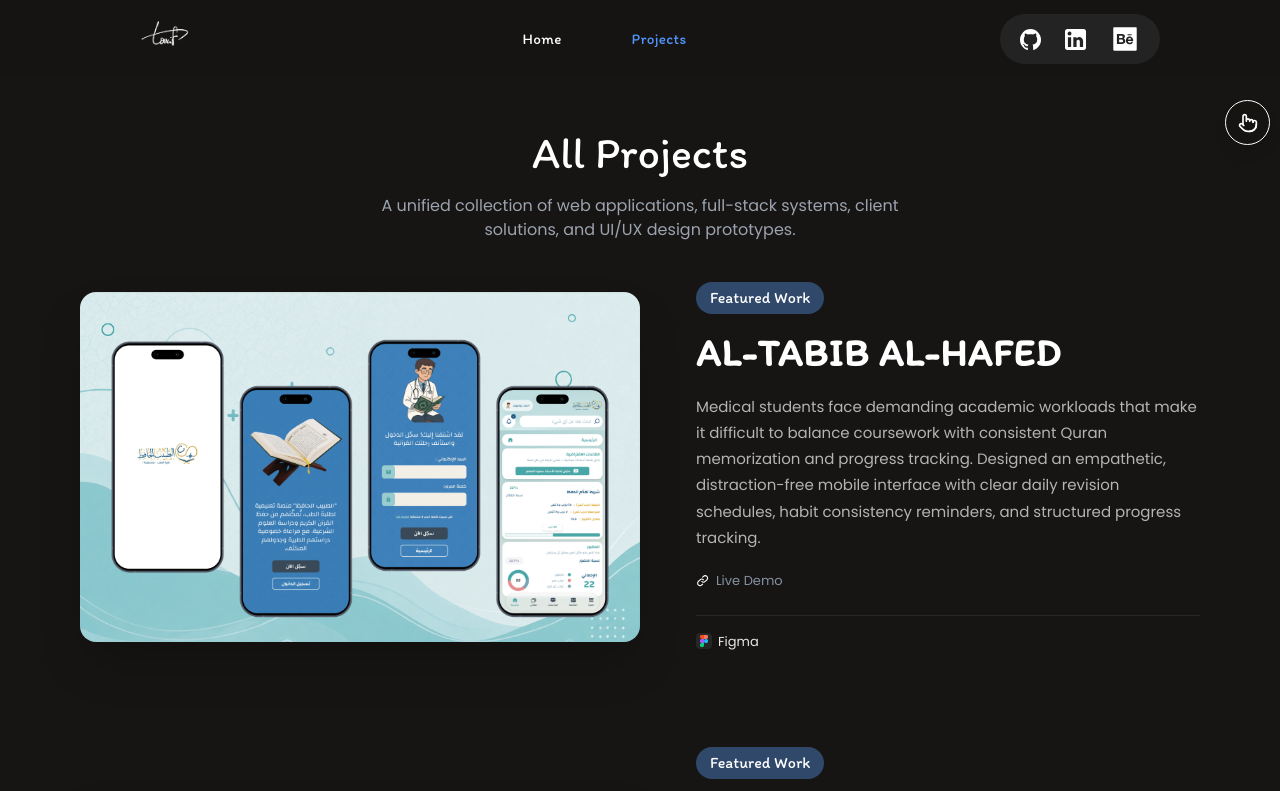
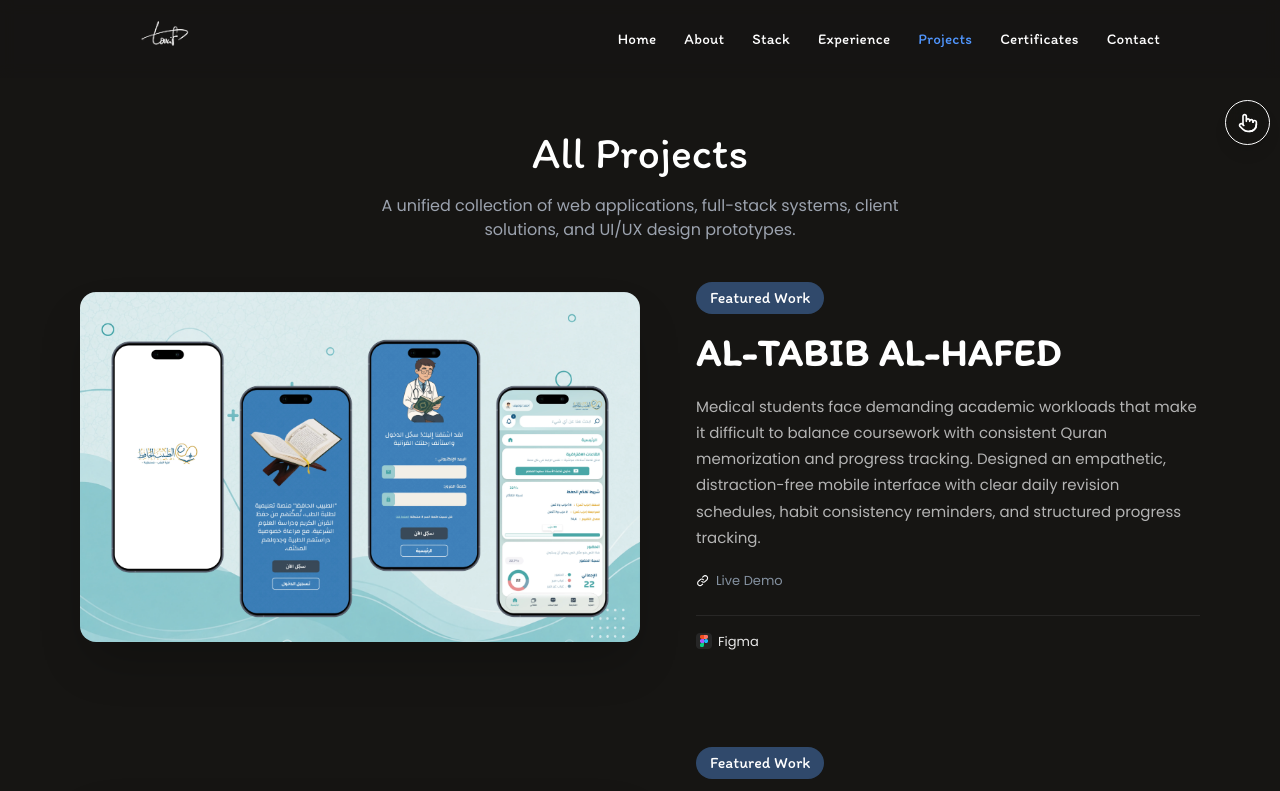
Before and after one commit to lo-ucif/lo__ucif-portfolio, a React (Vite) app: page /projects in a window 1280 px wide. Shown: the top 791 px of the page. Built offline with nearby package versions, Linux system fonts and the light colour scheme; a web font is replaced by a local one.

Commit message:
feat: add application layout, navigation components, and scroll-to-top handler

```diff
--- a/src/components/layout/AppLayout.tsx
+++ b/src/components/layout/AppLayout.tsx
@@ -7,8 +7,25 @@ import { SiteHeader } from "./SiteHeader";
 import { StatusBadgeProvider } from "../../contexts/StatusBadgeProvider";
 
 const navLinks = [
-  { label: "Home", href: "/" },
-  { label: "Projects", href: "/projects" },
+  { label: "Home", href: "/#home", id: "home" },
+  { label: "About Me", href: "/#about", id: "about" },
+  { label: "Tech Stack", href: "/#stack", id: "stack" },
+  { label: "Experience", href: "/#experience", id: "experience" },
+  {
+    label: "A Selection of My Recent Work",
+    href: "/#projects",
+    id: "projects",
+  },
+  {
+    label: "Certificates & Achievements",
+    href: "/#certificates",
+    id: "certificates",
+  },
+  {
+    label: "Let's Build Something Together.",
+    href: "/#contact",
+    id: "contact",
+  },
 ];
 
 export function AppLayout() {
--- a/src/components/layout/MobileNav.tsx
+++ b/src/components/layout/MobileNav.tsx
@@ -1,19 +1,35 @@
 import { motion } from "framer-motion";
-import { Link } from "react-router-dom";
-import { BehanceIcon, GithubIcon, LinkedinIcon } from "../../constants/Icon";
+import { useLocation, useNavigate } from "react-router-dom";
+import { BehanceIcon, GithubIcon, LinkedinIcon, WhatsAppIcon } from "../../constants/Icon";
 import { StatusBadge } from "../StatusBadge";
-import { WhatsAppIcon } from "../../constants/Icon";
 
 type MobileNavProps = {
   isOpen: boolean;
   onLinkClick: () => void;
   menuRef: React.RefObject<HTMLDivElement | null>;
-  links?: Array<{ label: string; href: string }>;
+  links?: Array<{ label: string; href: string; id?: string }>;
 };
 
 const defaultLinks = [
-  { label: "Home", href: "/" },
-  { label: "Projects", href: "/projects" },
+  { label: "Home", href: "/#home", id: "home" },
+  { label: "About Me", href: "/#about", id: "about" },
+  { label: "Tech Stack", href: "/#stack", id: "stack" },
+  { label: "Experience", href: "/#experience", id: "experience" },
+  {
+    label: "A Selection of My Recent Work",
+    href: "/#projects",
+    id: "projects",
+  },
+  {
+    label: "Certificates & Achievements",
+    href: "/#certificates",
+    id: "certificates",
+  },
+  {
+    label: "Let's Build Something Together.",
+    href: "/#contact",
+    id: "contact",
+  },
 ];
 
 export function MobileNav({
@@ -22,9 +38,35 @@ export function MobileNav({
   menuRef,
   links = defaultLinks,
 }: MobileNavProps) {
+  const location = useLocation();
+  const navigate = useNavigate();
+
+  const handleLinkClick = (link: { label: string; href: string; id?: string }) => {
+    onLinkClick();
+    const id = link.id;
+    if (!id) return;
+
+    if (location.pathname === "/") {
+      if (id === "home") {
+        window.scrollTo({ top: 0, behavior: "smooth" });
+      } else {
+        const el = document.getElementById(id);
+        if (el) {
+          el.scrollIntoView({ behavior: "smooth" });
+        }
+      }
+    } else {
+      if (id === "home") {
+        navigate("/");
+      } else {
+        navigate(`/#${id}`);
+      }
+    }
+  };
+
   return (
     <motion.div
-      className="fixed left-0 right-0 top-14 z-30 flex flex-col items-center justify-center gap-4 rounded-[20px] bg-[#161513]/40 p-2.5 backdrop-blur"
+      className="fixed left-0 right-0 top-14 z-30 flex flex-col items-center justify-center gap-4 rounded-[20px] bg-[#161513]/95 p-5 backdrop-blur border-b border-white/10 shadow-2xl"
       aria-hidden={!isOpen}
       ref={menuRef}
       initial={false}
@@ -36,23 +78,29 @@ export function MobileNav({
       transition={{ duration: 0.28, ease: "easeOut" }}
     >
       <StatusBadge />
-      <nav className=" flex flex-col items-center gap-5 font-['Itim'] text-[15px] tracking-[0.3px] text-white">
+      <nav className="flex flex-col items-center gap-4 font-['Itim'] text-[15px] tracking-[0.3px] text-white text-center">
         {links.map((link) => (
           <motion.div
-            key={link.href}
-            whileHover={{ color: "#5197ff" }}
-            whileTap={{ color: "#5197ff" }}
+            key={link.label}
+            whileHover={{ scale: 1.05, color: "#5197ff" }}
+            whileTap={{ scale: 0.95 }}
             transition={{ duration: 0.2 }}
-            style={{ color: "#ffffff" }}
             className="transition-colors"
           >
-            <Link className="block" to={link.href} onClick={onLinkClick}>
+            <a
+              className="block cursor-pointer py-1"
+              href={link.href}
+              onClick={(e) => {
+                e.preventDefault();
+                handleLinkClick(link);
+              }}
+            >
               {link.label}
-            </Link>
+            </a>
           </motion.div>
         ))}
       </nav>
-      <div className="flex flex-row gap-6 items-center justify-center rounded-[30px]  px-5 py-2.5">
+      <div className="flex flex-row gap-6 items-center justify-center rounded-[30px] px-5 py-2">
         <motion.a
           href="https://github.com/lo-ucif"
           target="_blank"
--- a/src/components/layout/SiteHeader.tsx
+++ b/src/components/layout/SiteHeader.tsx
@@ -1,7 +1,7 @@
 import logo from "../../assets/8.webp";
-import { Link } from "react-router-dom";
+import { Link, useLocation, useNavigate } from "react-router-dom";
 import { motion } from "framer-motion";
-import { BehanceIcon, GithubIcon, LinkedinIcon } from "../../constants/Icon";
+import { useEffect, useState } from "react";
 
 type SiteHeaderProps = {
   activeSection: string;
@@ -10,27 +10,117 @@ type SiteHeaderProps = {
   menuButtonRef: React.RefObject<HTMLButtonElement | null>;
 };
 
+export const navItems = [
+  { label: "Home", shortLabel: "Home", id: "home" },
+  { label: "About Me", shortLabel: "About", id: "about" },
+  { label: "Tech Stack", shortLabel: "Stack", id: "stack" },
+  { label: "Experience", shortLabel: "Experience", id: "experience" },
+  {
+    label: "A Selection of My Recent Work",
+    shortLabel: "Projects",
+    id: "projects",
+  },
+  {
+    label: "Certificates & Achievements",
+    shortLabel: "Certificates",
+    id: "certificates",
+  },
+  {
+    label: "Let's Build Something Together.",
+    shortLabel: "Contact",
+    id: "contact",
+  },
+];
+
 export function SiteHeader({
-  activeSection,
   isMobileMenuOpen,
   onToggleMobileMenu,
   menuButtonRef,
 }: SiteHeaderProps) {
-  const linkClass = (id: string) => (id === activeSection ? "#5197ff" : "#fff");
+  const location = useLocation();
+  const navigate = useNavigate();
+  const [activeId, setActiveId] = useState<string>("home");
+
+  // Track active section as user scrolls
+  useEffect(() => {
+    if (location.pathname !== "/") {
+      if (location.pathname.startsWith("/projects")) {
+        setActiveId("projects");
+      } else {
+        setActiveId("");
+      }
+      return;
+    }
+
+    const sectionIds = [
+      "contact",
+      "certificates",
+      "projects",
+      "experience",
+      "stack",
+      "about",
+    ];
+
+    const handleScroll = () => {
+      const scrollY = window.scrollY;
+      if (scrollY < 200) {
+        setActiveId("home");
+        return;
+      }
+
+      for (const id of sectionIds) {
+        const el = document.getElementById(id);
+        if (el) {
+          const top = el.getBoundingClientRect().top + window.scrollY;
+          if (scrollY >= top - 250) {
+            setActiveId(id);
+            return;
+          }
+        }
+      }
+      setActiveId("home");
+    };
+
+    window.addEventListener("scroll", handleScroll, { passive: true });
+    handleScroll();
+    return () => window.removeEventListener("scroll", handleScroll);
+  }, [location.pathname]);
+
+  const handleNavClick = (id: string, e: React.MouseEvent) => {
+    e.preventDefault();
+    if (location.pathname === "/") {
+      if (id === "home") {
+        window.scrollTo({ top: 0, behavior: "smooth" });
+      } else {
+        const el = document.getElementById(id);
+        if (el) {
+          el.scrollIntoView({ behavior: "smooth" });
+        }
+      }
+    } else {
+      if (id === "home") {
+        navigate("/");
+      } else {
+        navigate(`/#${id}`);
+      }
+    }
+  };
 
   return (
     <>
+      {/* Desktop Header */}
       <motion.header
         className="fixed left-0 right-0 top-0 z-50 hidden w-full bg-[#161513]/95 backdrop-blur min-[601px]:flex"
         initial={{ opacity: 0, y: -16 }}
         animate={{ opacity: 1, y: 0 }}
         transition={{ duration: 0.45, ease: "easeOut" }}
       >
-        <div className="mx-auto flex w-full max-w-300 items-center justify-between gap-6 px-20 py-3.5 max-[1024px]:px-10">
-          <motion.div className="h-12.5 w-22.25" whileHover={{ scale: 1.03 }}>
+        <div className="mx-auto flex w-full max-w-300 items-center justify-between gap-6 px-10 xl:px-20 py-3.5">
+          {/* Logo on Left */}
+          <motion.div className="h-12.5 w-22.25 shrink-0" whileHover={{ scale: 1.03 }}>
             <Link
               to="/"
-              onClick={() => window.scrollTo({ top: 0, behavior: "smooth" })}
+              onClick={(e) => handleNavClick("home", e)}
             >
               <img
                 className="object-contain w-full h-full"
@@ -39,57 +129,34 @@ export function SiteHeader({
               />
             </Link>
           </motion.div>
-          <nav className="flex items-center gap-8 font-['Itim'] text-[15px] tracking-[0.3px] text-white min-[1100px]:gap-17.5">
-            <motion.div whileHover={{ y: -2 }} whileTap={{ scale: 0.97 }}>
-              <Link style={{ color: linkClass("home") }} to="/">
-                Home
-              </Link>
-            </motion.div>
-            <motion.div whileHover={{ y: -2 }} whileTap={{ scale: 0.97 }}>
-              <Link
-                style={{ color: linkClass("projects") }}
-                to="/projects"
-              >
-                Projects
-              </Link>
-            </motion.div>
+
+          {/* Navigation Links Aligned to Right (developer X style) */}
+          <nav className="flex items-center gap-4 xl:gap-7 font-['Itim'] text-[14px] xl:text-[15px] tracking-[0.2px] text-white">
+            {navItems.map((item) => {
+              const isActive = activeId === item.id;
+              return (
+                <motion.div
+                  key={item.id}
+                  whileHover={{ y: -2 }}
+                  whileTap={{ scale: 0.97 }}
+                >
+                  <a
+                    href={`/#${item.id}`}
+                    onClick={(e) => handleNavClick(item.id, e)}
+                    style={{ color: isActive ? "#5197ff" : "#ffffff" }}
+                    className="transition-colors duration-200 cursor-pointer whitespace-nowrap hover:text-[#5197ff]"
+                  >
+                    <span className="hidden 2xl:inline">{item.label}</span>
+                    <span className="2xl:hidden">{item.shortLabel}</span>
+                  </a>
+                </motion.div>
+              );
+            })}
           </nav>
-          <div className="flex flex-row gap-6 items-center justify-center rounded-[30px] bg-[#232323] px-5 py-2.5">
-            <motion.a
-              href="https://github.com/lo-ucif"
-              target="_blank"
-              rel="noopener noreferrer"
-              whileHover={{ scale: 1.08, y: -1 }}
-              whileTap={{ scale: 0.96 }}
-            >
-              <GithubIcon />
-            </motion.a>
-
-            <motion.a
-              href="https://www.linkedin.com/in/ahmed-loucif-757854342?utm_source=share&utm_campaign=share_via&utm_content=profile&utm_medium=android_app"
-              target="_blank"
-              rel="noopener noreferrer"
-              whileHover={{ scale: 1.08, y: -1 }}
-              whileTap={{ scale: 0.96 }}
-            >
-              <LinkedinIcon />
-            </motion.a>
-
-            <motion.a
-              href="https://www.behance.net/tamerloucif"
-              target="_blank"
-              rel="noopener noreferrer"
-              aria-label="View Behance profile"
-              whileHover={{ scale: 1.08, y: -1 }}
-              whileTap={{ scale: 0.96 }}
-            >
-              <BehanceIcon />
-            </motion.a>
-
-          </div>
         </div>
       </motion.header>
 
+      {/* Mobile Header */}
       <motion.header
         className="fixed left-0 right-0 top-0 z-40 hidden w-full items-center justify-between bg-[#161513]/40 px-5 py-3 backdrop-blur max-[600px]:flex"
         initial={{ opacity: 0, y: -12 }}
@@ -98,7 +165,7 @@ export function SiteHeader({
       >
         <Link
           to="/"
-          onClick={() => window.scrollTo({ top: 0, behavior: "smooth" })}
+          onClick={(e) => handleNavClick("home", e)}
         >
           <img className="h-8.5 w-15" src={logo} alt="Loucif logo" />
         </Link>
@@ -145,7 +212,6 @@ export function SiteHeader({
           )}
         </motion.button>
       </motion.header>
-
     </>
   );
 }
--- a/src/pages/Home.tsx
+++ b/src/pages/Home.tsx
@@ -18,7 +18,7 @@ export default function Home() {
     <div className="min-h-screen bg-[#161513] px-5 pb-0 pt-5 text-[#e1e1e1] sm:px-10 lg:px-20 min-[601px]:pt-30 max-[600px]:pt-22.5">
       <div className="flex flex-col min-h-screen gap-20 mx-auto">
         <main className="flex flex-col items-center gap-40 max-[600px]:gap-50">
-          <section className="flex flex-col items-center gap-6.25 text-center">
+          <section id="home" className="flex flex-col items-center gap-6.25 text-center">
             <motion.div
               initial={{ opacity: 0, y: 20 }}
               whileInView={{ opacity: 1, y: 0 }}
```
Also changed, not shown: src/ScrollToTop.tsx (+12 -1 lines).
